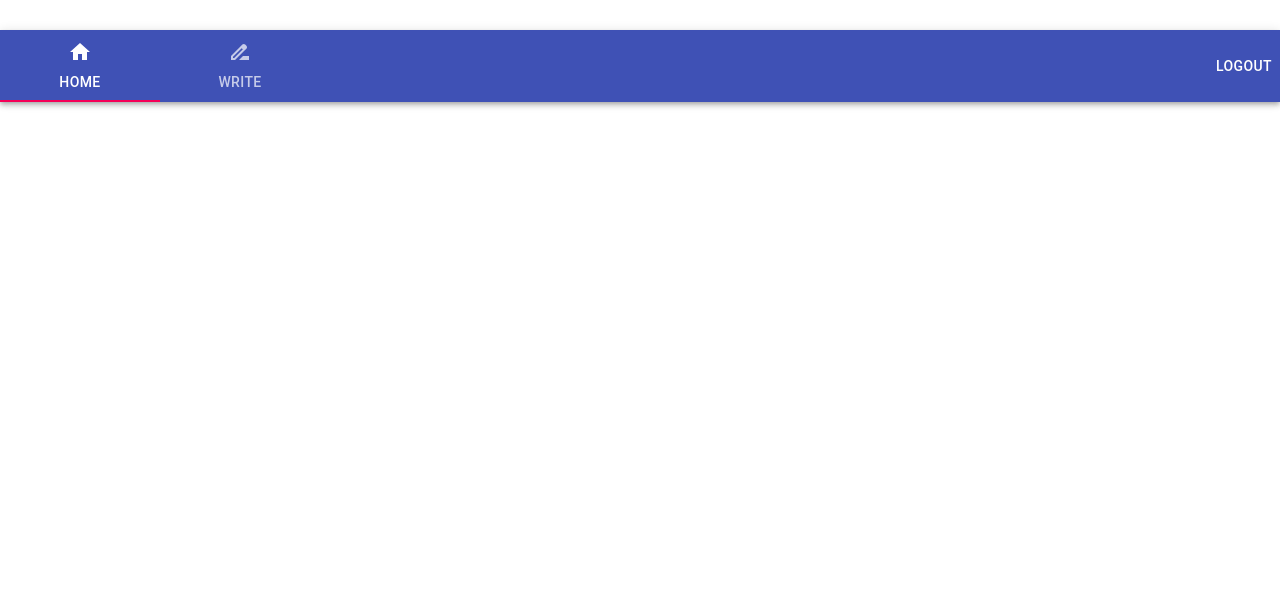
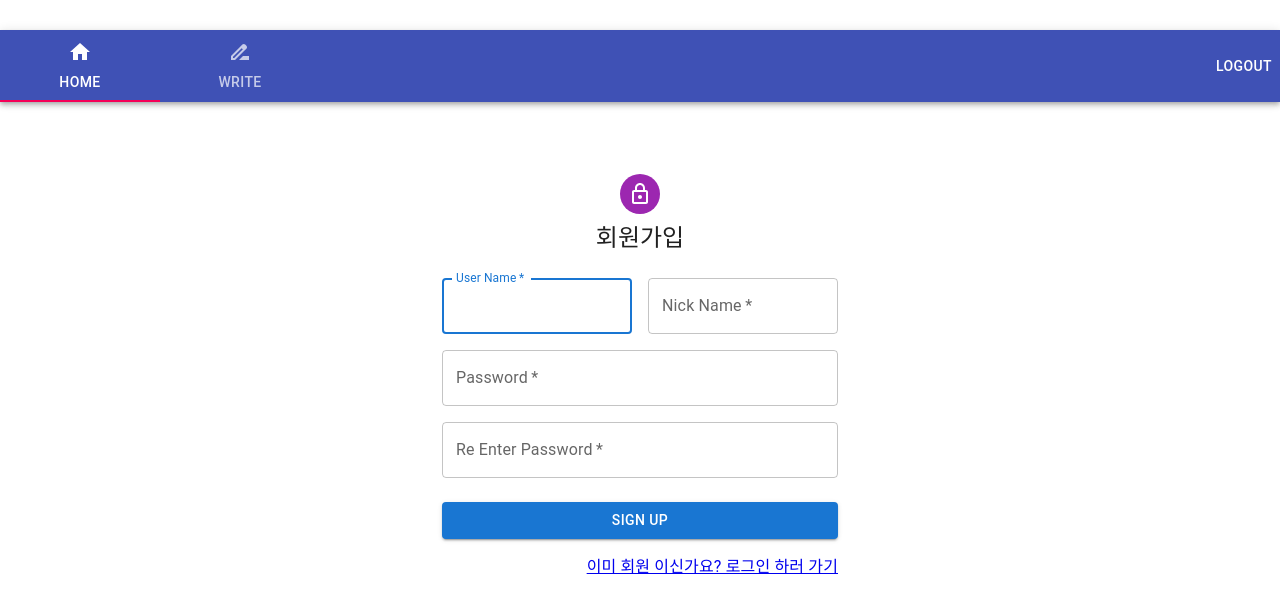
Before and after one commit to GosuEE/memes_front, a React (Create React App) app: page /signup in a window 1280 px wide. Before the commit this address had no page. Shown: the top 612 px of the page. Built offline with nearby package versions, Linux system fonts and the light colour scheme.

Commit message:
add signUp Page

```diff
--- a/package.json
+++ b/package.json
@@ -30,7 +30,7 @@
     "react": "^18.2.0",
     "react-dom": "^18.2.0",
     "react-redux": "^8.0.5",
-    "react-router-dom": "^6.4.5",
+    "react-router-dom": "^6.5.0",
     "react-scripts": "^5.0.1",
     "redux": "^4.2.0",
     "styled": "^1.0.0",
--- a/src/pages/SignIn.jsx
+++ b/src/pages/SignIn.jsx
@@ -3,13 +3,13 @@
 import Button from '@mui/material/Button';
 import CssBaseline from '@mui/material/CssBaseline';
 import TextField from '@mui/material/TextField';
-import Link from '@mui/material/Link';
 import Grid from '@mui/material/Grid';
 import Box from '@mui/material/Box';
 import LockOutlinedIcon from '@mui/icons-material/LockOutlined';
 import Typography from '@mui/material/Typography';
 import Container from '@mui/material/Container';
 import { createTheme, ThemeProvider } from '@mui/material/styles';
+import { Link } from 'react-router-dom';
 
 const theme = createTheme();
 
@@ -47,10 +47,10 @@
                 margin="normal"
                 required
                 fullWidth
-                id="email"
-                label="ID"
-                name="email"
-                autoComplete="email"
+                id="userName"
+                label="User Name"
+                name="userName"
+                autoComplete="userName"
                 autoFocus
               />
               <TextField
@@ -69,9 +69,7 @@
               </Button>
               <Grid container>
                 <Grid item>
-                  <Link href="#" variant="body2">
-                    {'회원가입'}
-                  </Link>
+                  <Link to={`/signup`}>회원가입</Link>
                 </Grid>
               </Grid>
             </Box>
--- /dev/null
+++ b/src/pages/SignUp.jsx
@@ -0,0 +1,105 @@
+import React from 'react';
+import Avatar from '@mui/material/Avatar';
+import Button from '@mui/material/Button';
+import CssBaseline from '@mui/material/CssBaseline';
+import TextField from '@mui/material/TextField';
+import Grid from '@mui/material/Grid';
+import Box from '@mui/material/Box';
+import LockOutlinedIcon from '@mui/icons-material/LockOutlined';
+import Typography from '@mui/material/Typography';
+import Container from '@mui/material/Container';
+import { createTheme, ThemeProvider } from '@mui/material/styles';
+import { Link } from 'react-router-dom';
+
+const theme = createTheme();
+
+function SignUp() {
+  const handleSubmit = (event) => {
+    event.preventDefault();
+    const data = new FormData(event.currentTarget);
+    console.log({
+      email: data.get('email'),
+      password: data.get('password'),
+    });
+  };
+  return (
+    <ThemeProvider theme={theme}>
+      <Container component="main" maxWidth="xs">
+        <CssBaseline />
+        <Box
+          sx={{
+            marginTop: 8,
+            display: 'flex',
+            flexDirection: 'column',
+            alignItems: 'center',
+          }}
+        >
+          <Avatar sx={{ m: 1, bgcolor: 'secondary.main' }}>
+            <LockOutlinedIcon />
+          </Avatar>
+          <Typography component="h1" variant="h5">
+            회원가입
+          </Typography>
+          <Box component="form" noValidate onSubmit={handleSubmit} sx={{ mt: 3 }}>
+            <Grid container spacing={2}>
+              <Grid item xs={12} sm={6}>
+                <TextField
+                  autoComplete="given-name"
+                  name="userName"
+                  required
+                  fullWidth
+                  id="userName"
+                  label="User Name"
+                  autoFocus
+                />
+              </Grid>
+              <Grid item xs={12} sm={6}>
+                <TextField
+                  required
+                  fullWidth
+                  id="nickName"
+                  label="Nick Name"
+                  name="nickName"
+                  autoComplete="family-name"
+                />
+              </Grid>
+
+              <Grid item xs={12}>
+                <TextField
+                  required
+                  fullWidth
+                  name="password"
+                  label="Password"
+                  type="password"
+                  id="password"
+                  autoComplete="new-password"
+                />
+              </Grid>
+              <Grid item xs={12}>
+                <TextField
+                  required
+                  fullWidth
+                  name="Re_enter_password"
+                  label="Re Enter Password"
+                  type="password"
+                  id="Re_enter_password"
+                  autoComplete="new-password"
+                />
+              </Grid>
+            </Grid>
+            <Button type="submit" fullWidth variant="contained" sx={{ mt: 3, mb: 2 }}>
+              Sign Up
+            </Button>
+            <Grid container justifyContent="flex-end">
+              <Grid item>
+                <Link to={`/signin`}>이미 회원 이신가요? 로그인 하러 가기</Link>
+              </Grid>
+            </Grid>
+          </Box>
+        </Box>
+      </Container>
+    </ThemeProvider>
+  );
+}
+
+export default SignUp;
--- a/src/shared/Router.jsx
+++ b/src/shared/Router.jsx
@@ -5,6 +5,7 @@
 import App from '../App';
 import Detail from '../pages/Detail';
 import SignIn from '../pages/SignIn';
+import SignUp from '../pages/SignUp';
 
 function Router() {
   return (
@@ -14,6 +15,7 @@
         <Route path="/" element={<Main />} />
         <Route path="/detail" element={<Detail />} />
         <Route path="/signin" element={<SignIn />} />
+        <Route path="/signup" element={<SignUp />} />
       </Routes>
     </BrowserRouter>
   );
```
Also changed, not shown: 1 other file (tests, documents, lock files or other folders).
